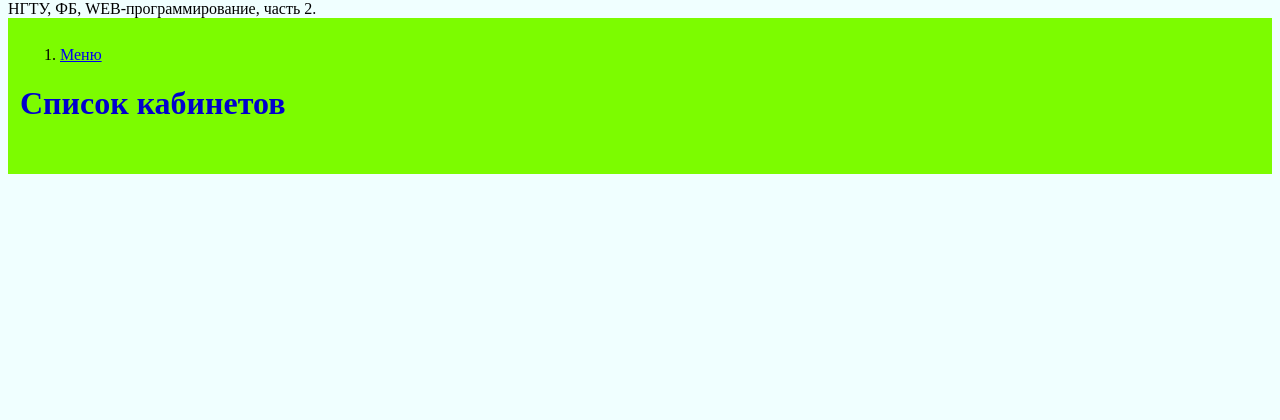
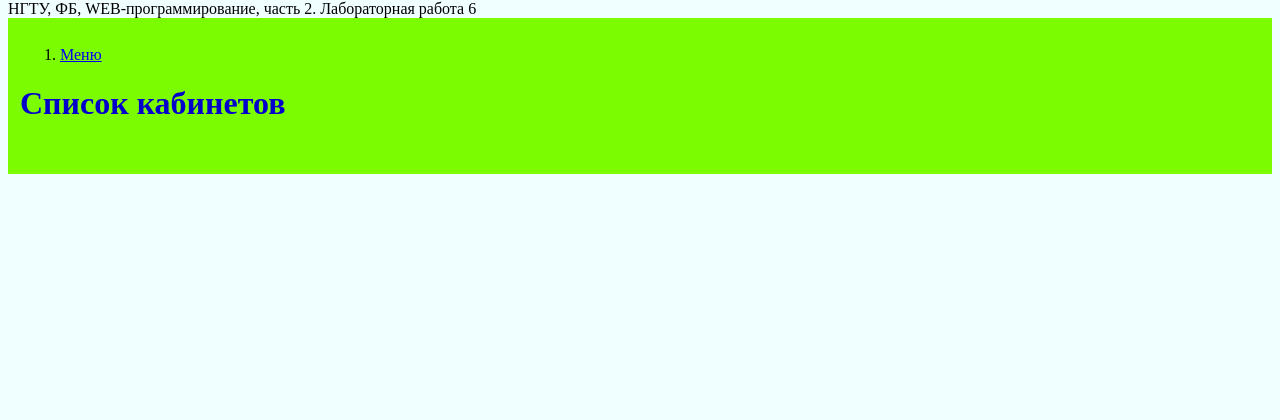
Before and after one commit to GareevTimur/web-prog-labs-2, a Flask app: page /lab6/ in a window 1280 px wide. Shown: the top 420 px of the page. Run offline with Flask 3, Linux system fonts and the light colour scheme; data that the repository does not hold is empty; some libraries are stand-ins or nearby versions.

Commit message:
Стили

```diff
--- a/templates/lab6/lab6.html
+++ b/templates/lab6/lab6.html
@@ -1,6 +1,6 @@
 {% extends "base.html" %}
 
-
+{% block  lab %}Лабораторная работа 6{% endblock %}
 
 {% block script %}
 <script>
```
